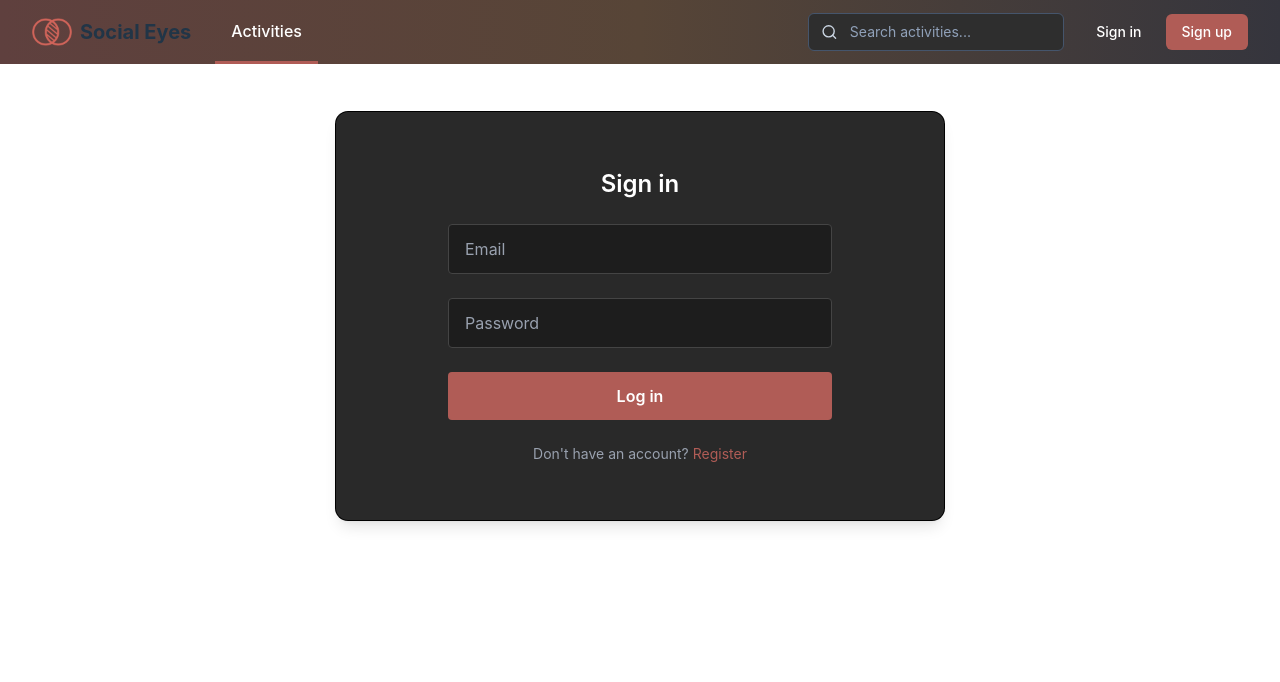
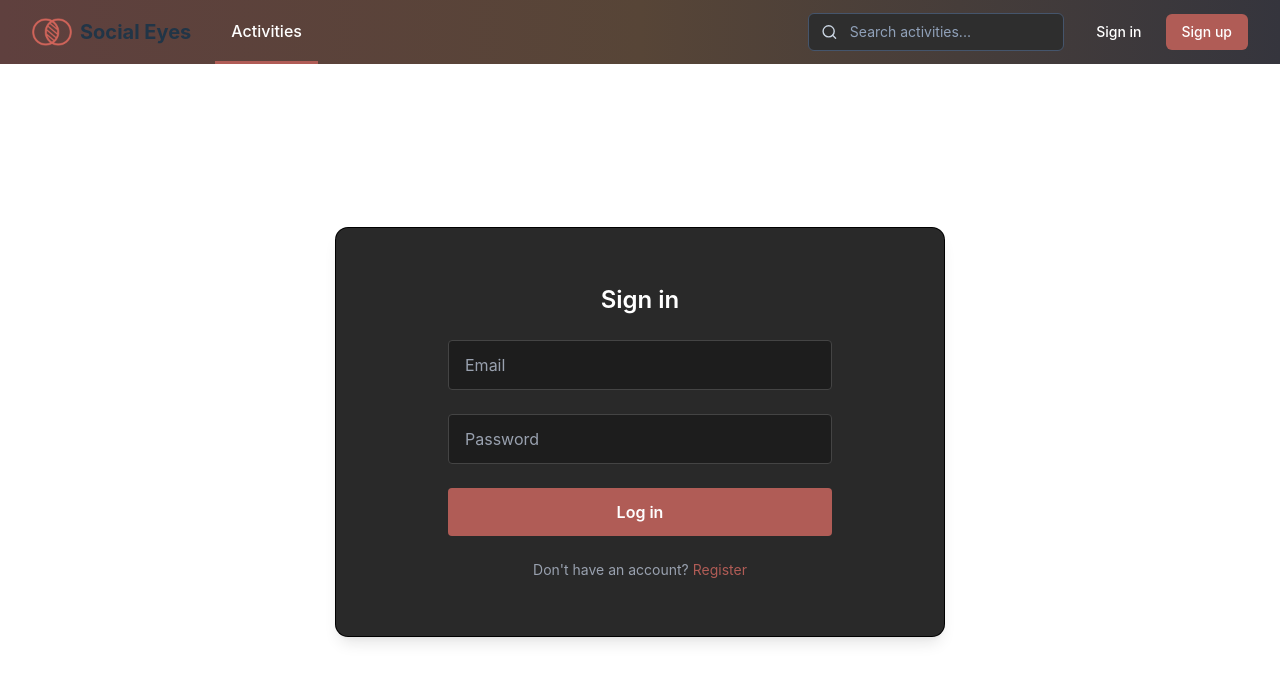
Before and after one commit to tadasmak/socialize_project_frontend, a React (Vite) app: page /participants/login in a window 1280 px wide. Shown: the top 682 px of the page. Built offline with nearby package versions, Linux system fonts and the light colour scheme; no server answers.

Commit message:
Wrap the app in a div to make it fill the full viewport height

```diff
--- a/src/App.tsx
+++ b/src/App.tsx
@@ -24,9 +24,10 @@ const App = () => {
   return (
     <Router>
       <AuthProvider>
+        <div className="flex flex-col h-full">
           <Navigation />
 
-        <main className="mx-auto mt-12 max-w-7xl px-4 sm:px-6 lg:px-8 pb-12">
+          <main className="flex flex-col w-full h-full mx-auto mt-12 max-w-7xl px-4 sm:px-6 lg:px-8 pb-12">
             <Routes>
               <Route path="/" element={<ActivityFeed />} />
 
@@ -58,6 +59,7 @@ const App = () => {
               <Route path="/participants/:username" element={<Participant />} />
             </Routes>
           </main>
+        </div>
 
         <ToastContainer />
       </AuthProvider>
```
Lines whose indentation alone changed are shown as unchanged.
